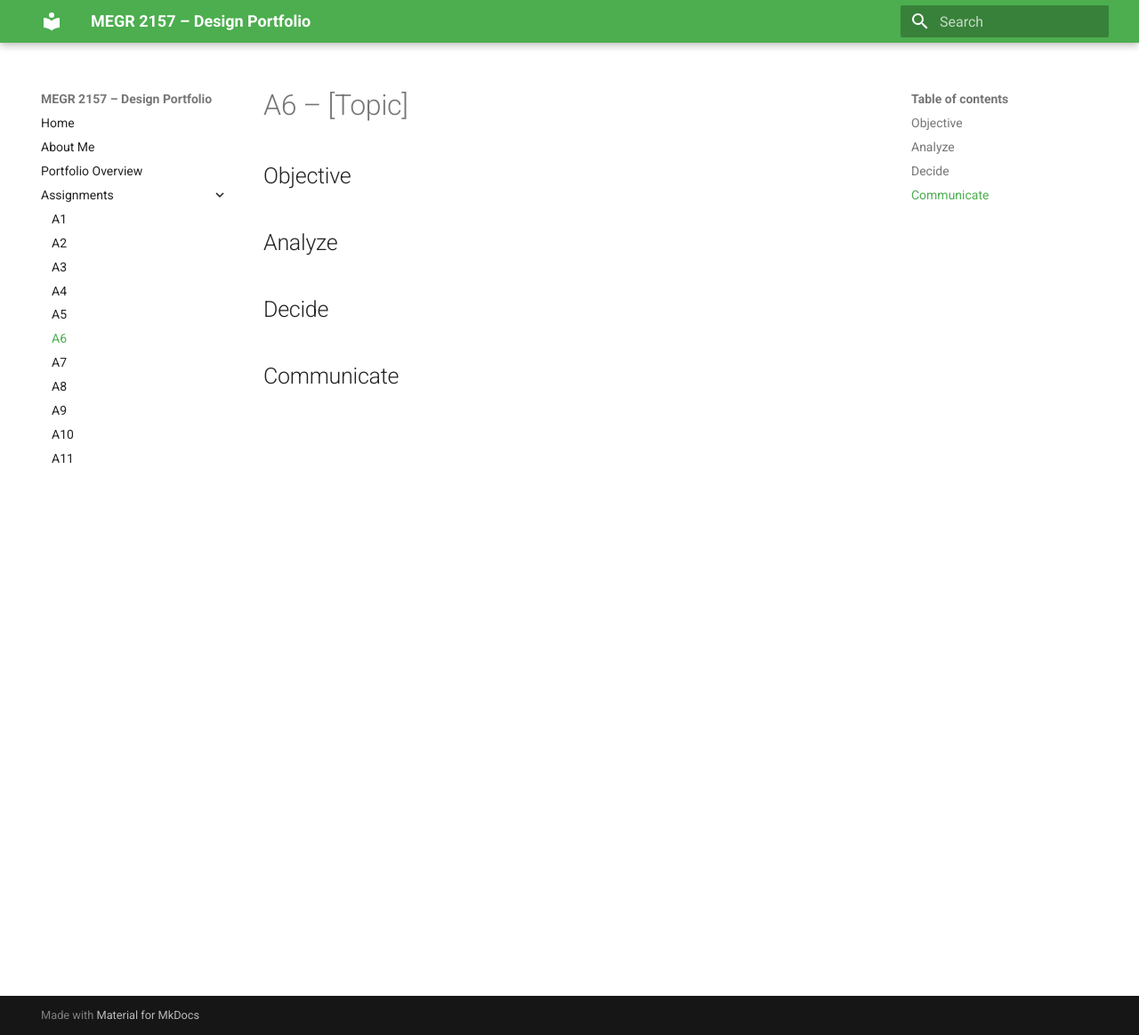
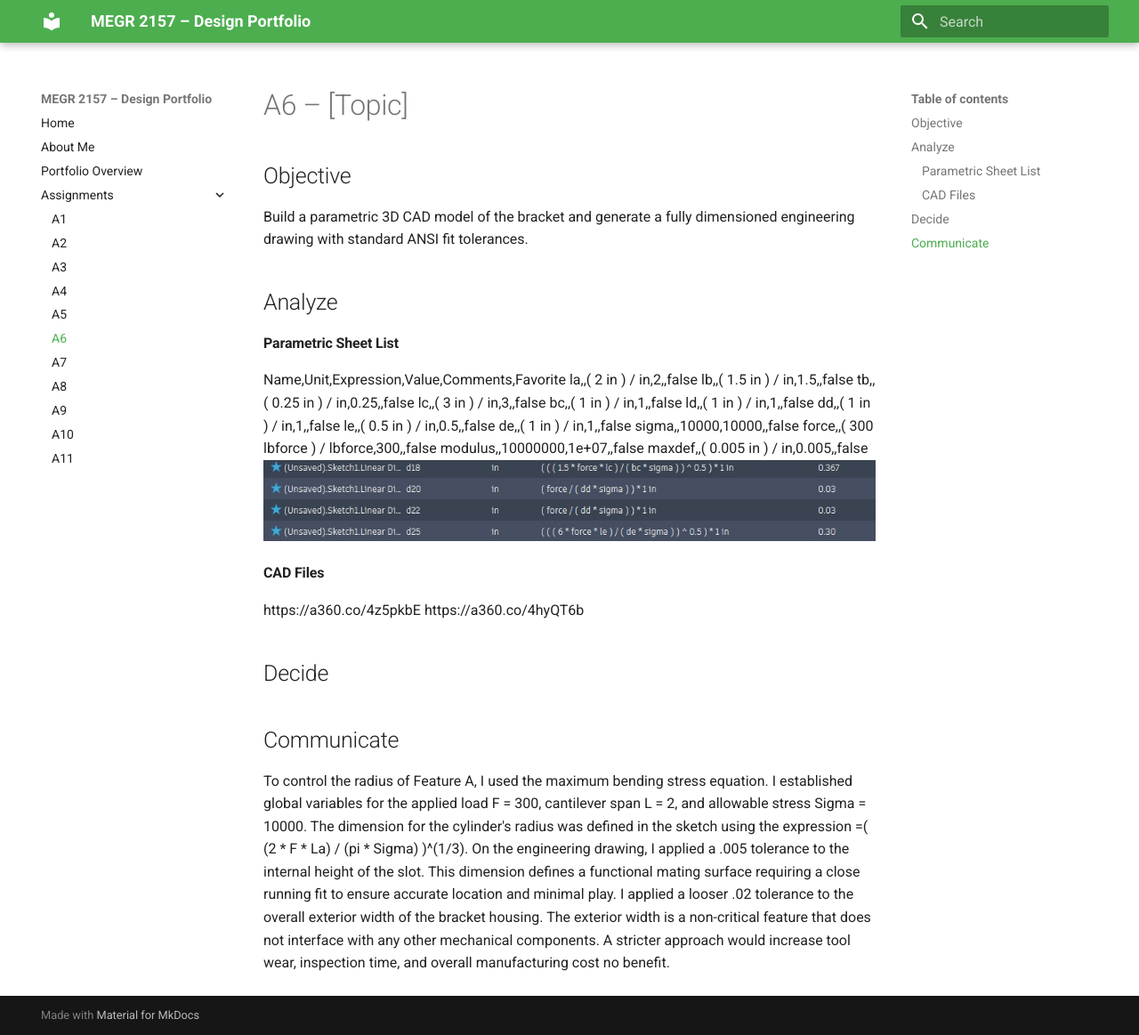
Before and after one commit to triangulum-1/megr2156-portfolio, an MkDocs documentation site: the page built from docs/assignments/A06/index.md, in a window 1280 px wide and 1163 px high. Shown: the whole window at 89% size. Built offline with MkDocs 1.6.1 and Material for MkDocs 9.7.7, drawn with Linux system fonts in a browser that asks for light colours.

Commit message:
Update A6 index with CAD model and analysis details
Added parametric CAD model details and engineering drawing specifications.

```diff
--- a/docs/assignments/A06/index.md
+++ b/docs/assignments/A06/index.md
@@ -1,12 +1,33 @@
 # A6 – [Topic]
 
 ## Objective
-
+Build a parametric 3D CAD model of the bracket and generate a fully dimensioned engineering drawing with standard ANSI fit tolerances.
 
 ## Analyze
+#### Parametric Sheet List
+Name,Unit,Expression,Value,Comments,Favorite
+la,,( 2 in ) / in,2,,false
+lb,,( 1.5 in ) / in,1.5,,false
+tb,,( 0.25 in ) / in,0.25,,false
+lc,,( 3 in ) / in,3,,false
+bc,,( 1 in ) / in,1,,false
+ld,,( 1 in ) / in,1,,false
+dd,,( 1 in ) / in,1,,false
+le,,( 0.5 in ) / in,0.5,,false
+de,,( 1 in ) / in,1,,false
+sigma,,10000,10000,,false
+force,,( 300 lbforce ) / lbforce,300,,false
+modulus,,10000000,1e+07,,false
+maxdef,,( 0.005 in ) / in,0.005,,false
+![Work for Step 2 Part 1](parameters6.jpg)
 
+#### CAD Files
+https://a360.co/4z5pkbE
+https://a360.co/4hyQT6b
 
 ## Decide
 
 
 ## Communicate
+To control the radius of Feature A, I used the maximum bending stress equation. I established global variables for the applied load F = 300, cantilever span L = 2, and allowable stress Sigma = 10000. The dimension for the cylinder's radius was defined in the sketch using the expression =( (2 * F * La) / (pi * Sigma) )^(1/3).
+On the engineering drawing, I applied a .005 tolerance to the internal height of the slot. This dimension defines a functional mating surface requiring a close running fit to ensure accurate location and minimal play. I applied a looser .02 tolerance to the overall exterior width of the bracket housing. The exterior width is a non-critical feature that does not interface with any other mechanical components.  A stricter approach would increase tool wear, inspection time, and overall manufacturing cost no benefit.
```
